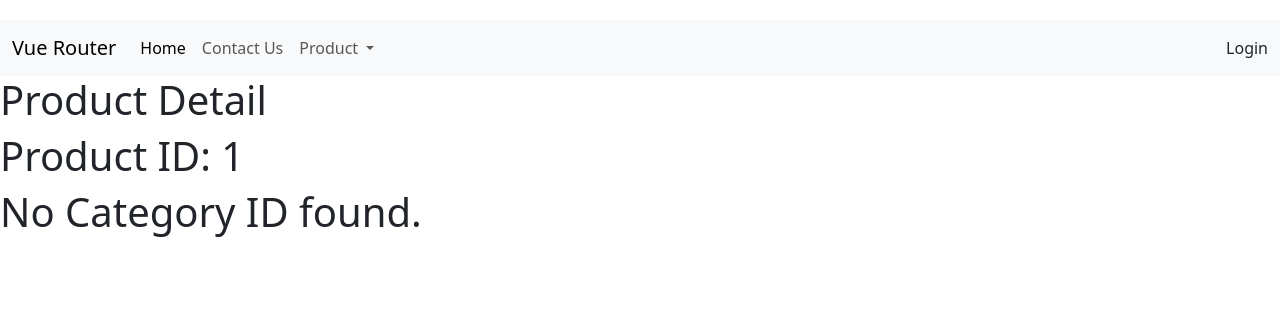
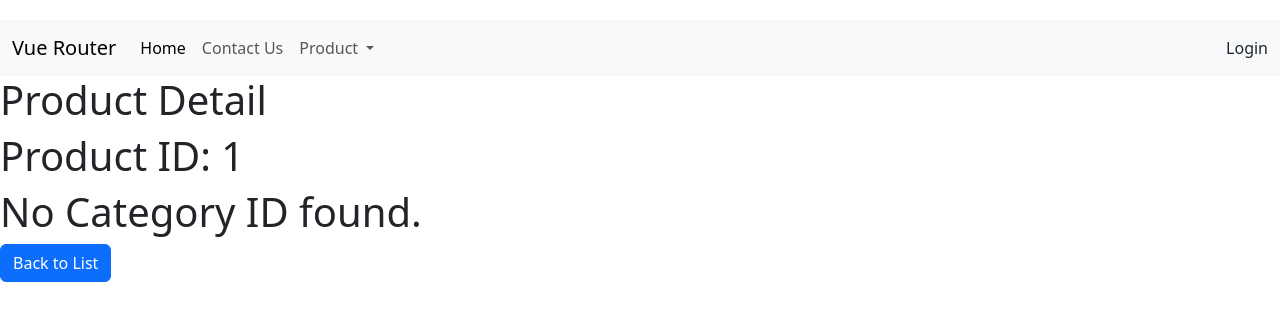
Before and after one commit to TAYYAB-BUKC/Vue3-Fundamentals, a Vue app in the folder routers/vue-router/: page /product/details/1 in a window 1280 px wide. Shown: the top 320 px of the page. Built offline with nearby package versions, Linux system fonts and the light colour scheme.

Commit message:
Navigation implemented from script to go back to previous  component (productList).

```diff
--- a/routers/vue-router/src/components/product/detail.vue
+++ b/routers/vue-router/src/components/product/detail.vue
@@ -12,6 +12,8 @@
     <div v-else>
         <h1>No Category ID found.</h1>
     </div>
+
+    <button class="btn btn-primary" @click="$router.go(-1)">Back to List</button>
 </template>
 
 <script setup>
```
